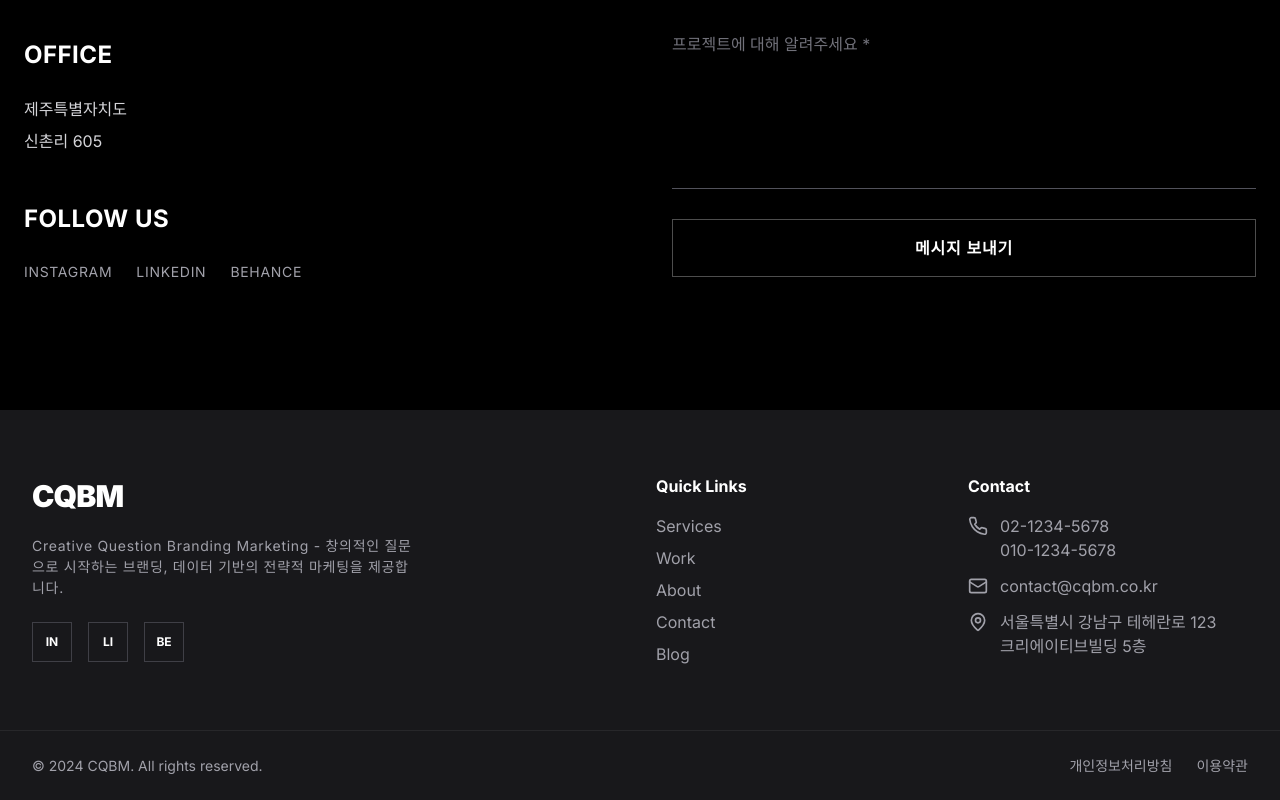
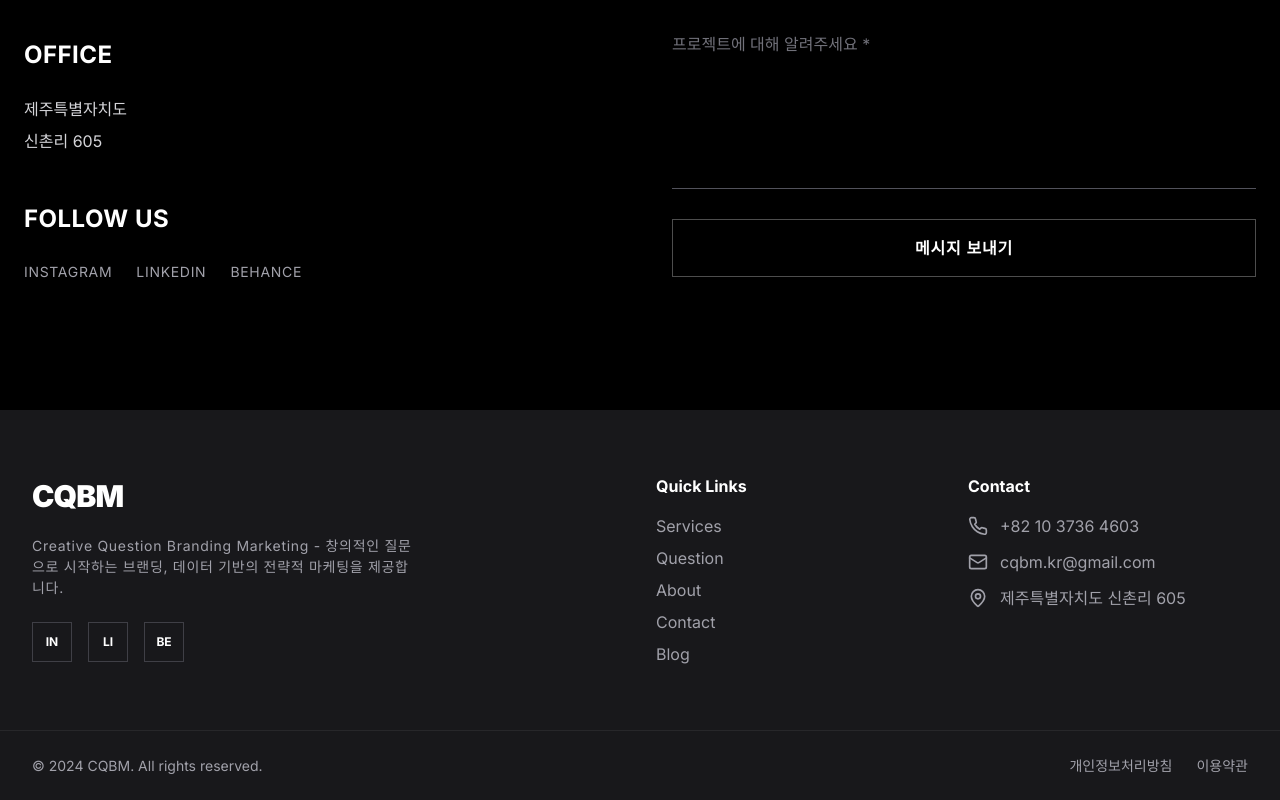
Before and after one commit to yeonhonism19/CQBM, a Next.js app: page / in a window 1280 px wide. Shown: the part 7008-7808 px from the top of the page. Built offline with nearby package versions, Linux system fonts and the light colour scheme.

Commit message:
Update Footer contact information to match Contact section
- Updated phone number to +82 10 3736 4603
- Updated email to cqbm.kr@gmail.com
- Updated address to 제주특별자치도 신촌리 605
- Changed Work link to Question in footer navigation
- Made phone number clickable with tel: link

```diff
--- a/app/components/layout/Footer.tsx
+++ b/app/components/layout/Footer.tsx
@@ -41,7 +41,7 @@ const Footer = () => {
             <ul className="space-y-2">
               {[
                 { label: 'Services', href: '/services' },
-                { label: 'Work', href: '#work' },
+                { label: 'Question', href: '/question' },
                 { label: 'About', href: '/about' },
                 { label: 'Contact', href: '#contact' },
                 { label: 'Blog', href: '/blog' },
@@ -64,25 +64,26 @@ const Footer = () => {
             <ul className="space-y-3">
               <li className="flex items-start gap-3">
                 <Phone className="w-5 h-5 text-gray-400 mt-0.5" />
-                <div>
-                  <p className="text-gray-400">02-1234-5678</p>
-                  <p className="text-gray-400">010-1234-5678</p>
-                </div>
+                <a
+                  href="tel:+82-10-3736-4603"
+                  className="text-gray-400 hover:text-white transition-colors"
+                >
+                  +82 10 3736 4603
+                </a>
               </li>
               <li className="flex items-start gap-3">
                 <Mail className="w-5 h-5 text-gray-400 mt-0.5" />
                 <a
-                  href="mailto:contact@cqbm.co.kr"
+                  href="mailto:cqbm.kr@gmail.com"
                   className="text-gray-400 hover:text-white transition-colors"
                 >
-                  contact@cqbm.co.kr
+                  cqbm.kr@gmail.com
                 </a>
               </li>
               <li className="flex items-start gap-3">
                 <MapPin className="w-5 h-5 text-gray-400 mt-0.5" />
                 <p className="text-gray-400">
-                  서울특별시 강남구 테헤란로 123<br />
-                  크리에이티브빌딩 5층
+                  제주특별자치도 신촌리 605
                 </p>
               </li>
             </ul>
```
Also changed, not shown: public/favicon.svg.
